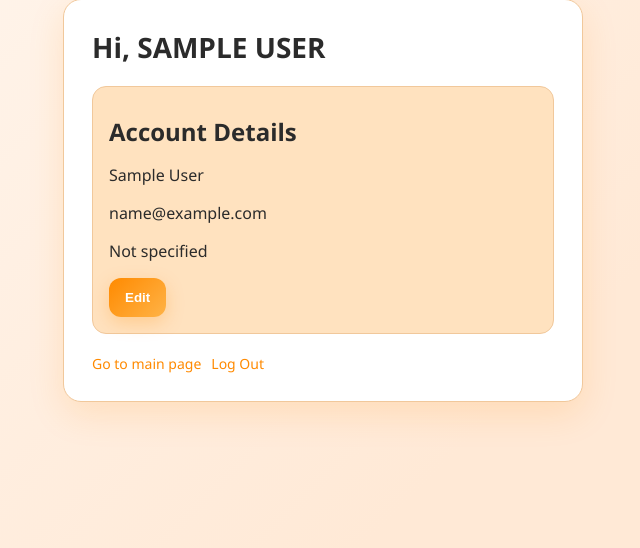
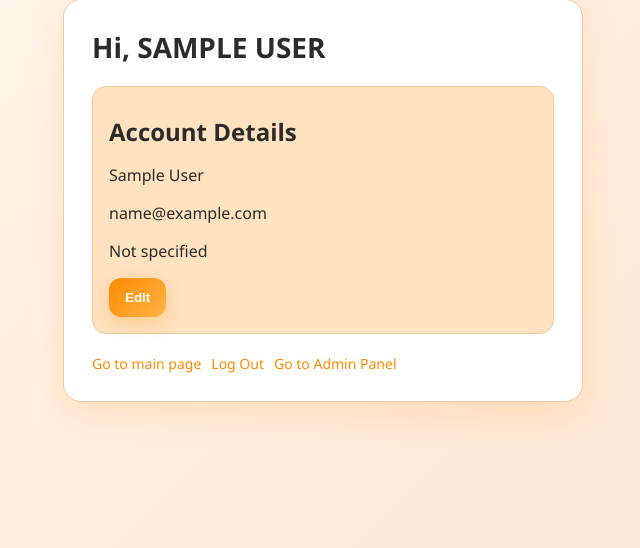
Before and after one commit to g8cx/Back, a Django app: page /profile/ in a window 1280 px wide. Shown: the part 49-597 px from the top of the page, without its empty margins (317-957 px from the left). Run offline with Django 4.2, Linux system fonts and the light colour scheme; the visitor is signed in with stand-in values (Sample User, id 1); some libraries are stand-ins or nearby versions.

Commit message:
add btn of superuser

```diff
--- a/myproject/memory/templates/memory/index.html
+++ b/myproject/memory/templates/memory/index.html
@@ -9,7 +9,6 @@
 </head>
 <body>
 
-  <!-- HEADER -->
   <header>
     <div class="header-container">
       <h1>Память о погибших во Второй мировой войне</h1>
@@ -17,9 +16,7 @@
     </div>
   </header>
 
-  <!-- MAIN -->
   <main>
-    <!-- SEARCH -->
     <section class="search-section">
       <h2>Поиск</h2>
       <input
--- a/myproject/users/templates/users/profile.html
+++ b/myproject/users/templates/users/profile.html
@@ -4,6 +4,7 @@
 
 {% block content %}
     <h1>Hi, {{ request.user.first_name|upper }} {{ request.user.last_name|upper }}</h1>
+
     <div class="profile-section">
         <h2>Account Details</h2>
         <p>{{ request.user.first_name }} {{ request.user.last_name }}</p>
@@ -16,8 +17,13 @@
         </button>
         <div id="account-details-content"></div>
     </div>
+
     <div class="button-container">
         <a href="{% url 'memory_index' %}" class="link">Go to main page</a>
         <a href="{% url 'users:logout' %}" class="link">Log Out</a>
+
+        {% if request.user.is_staff %}
+            <a href="{% url 'admin:index' %}" class="link">Go to Admin Panel</a>
+        {% endif %}
     </div>
 {% endblock %}
--- a/myproject/users/views.py
+++ b/myproject/users/views.py
@@ -65,3 +65,8 @@ def update_account_details(request):
 def logout_view(request):
     logout(request)
     return redirect('users:register')
+
+@login_required
+def profile_views(request):
+    is_admin = request.user.is_staff
+    return render(request, 'users/profile.html', {'user': request.user, 'is_admin': is_admin})
```
